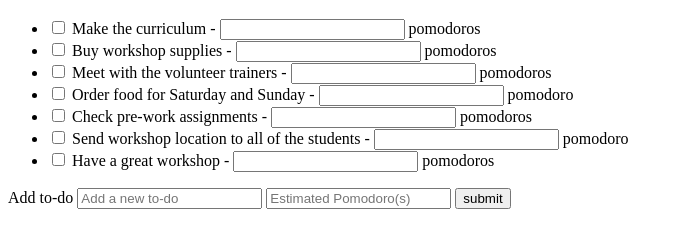
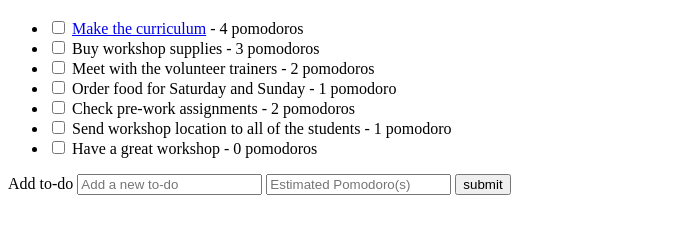
Before and after one commit to shazimhassan/To-Do-List-Reminder-App, a plain HTML site: page index.html in a window 1280 px wide. Shown: the part 48-296 px from the top of the page, without its empty margins (0-682 px from the left). Drawn offline with Linux system fonts and the light colour scheme.

Commit message:
Hyperlinking and show.html structuring

```diff
--- a/index.html
+++ b/index.html
@@ -7,25 +7,25 @@
 <h1>Workshop To-do List</h1>
 <ul>
   <li><input type=checkbox>
-  Make the curriculum - <input type=number> pomodoros
+  <a href=show.html>Make the curriculum</a> - 4 pomodoros
   </li>
   <li><input type= checkbox>
-  Buy workshop supplies - <input type=number> pomodoros
+  Buy workshop supplies - 3 pomodoros
   </li>
   <li> <input type=checkbox>
-  Meet with the volunteer trainers - <input type=number> pomodoros
+  Meet with the volunteer trainers - 2 pomodoros
   </li>
   <li><input type=checkbox>
-  Order food for Saturday and Sunday - <input type=number> pomodoro
+  Order food for Saturday and Sunday - 1 pomodoro
   </li>
   <li><input type=checkbox>
-  Check pre-work assignments - <input type=number> pomodoros
+  Check pre-work assignments - 2 pomodoros
   </li>
   <li><input type=checkbox>
-  Send workshop location to all of the students - <input type=number> pomodoro
+  Send workshop location to all of the students - 1 pomodoro
   </li>
   <li><input type=checkbox>
-  Have a great workshop - <input type=number> pomodoros
+  Have a great workshop - 0 pomodoros
   </li>
  </ul>
 Add to-do <input type=box placeholder= "Add a new to-do"> <input type=number placeholder="Estimated Pomodoro(s)">
```
Also changed, not shown: show.html (+4 -1 lines).
